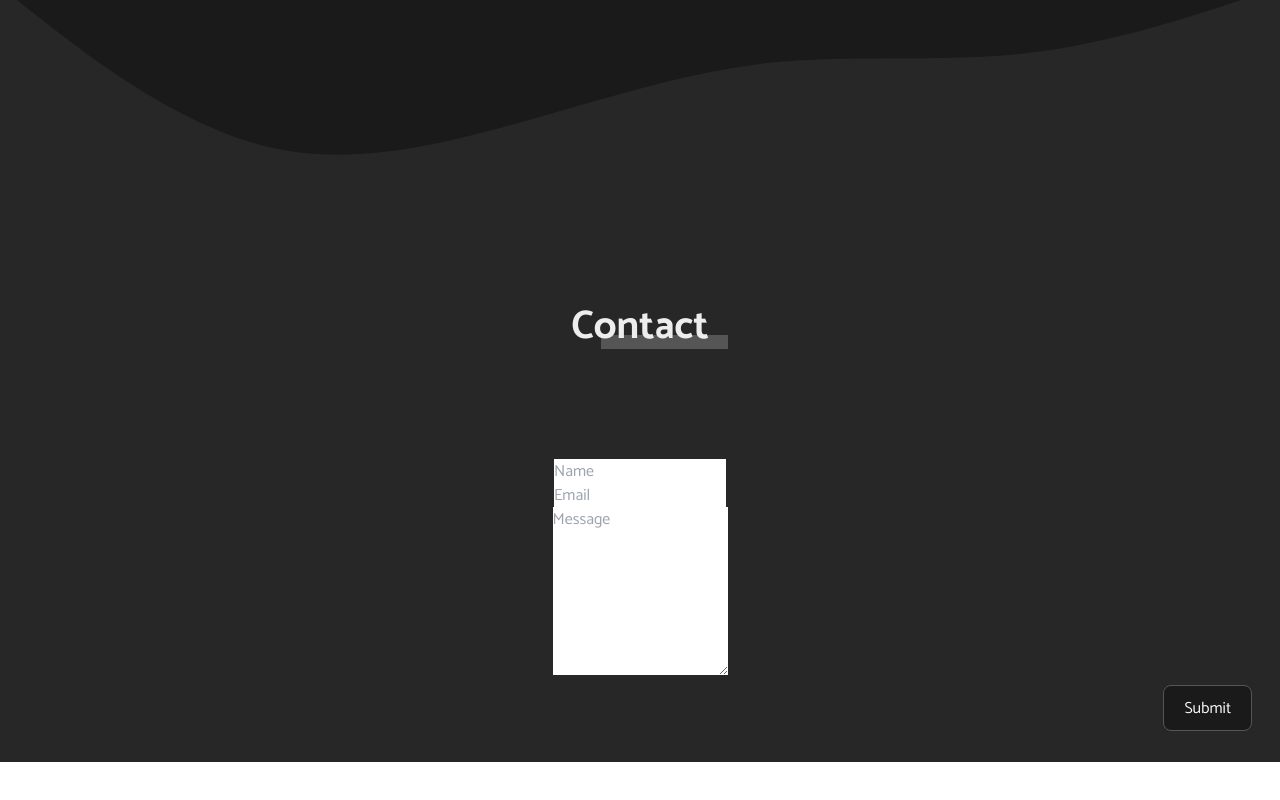
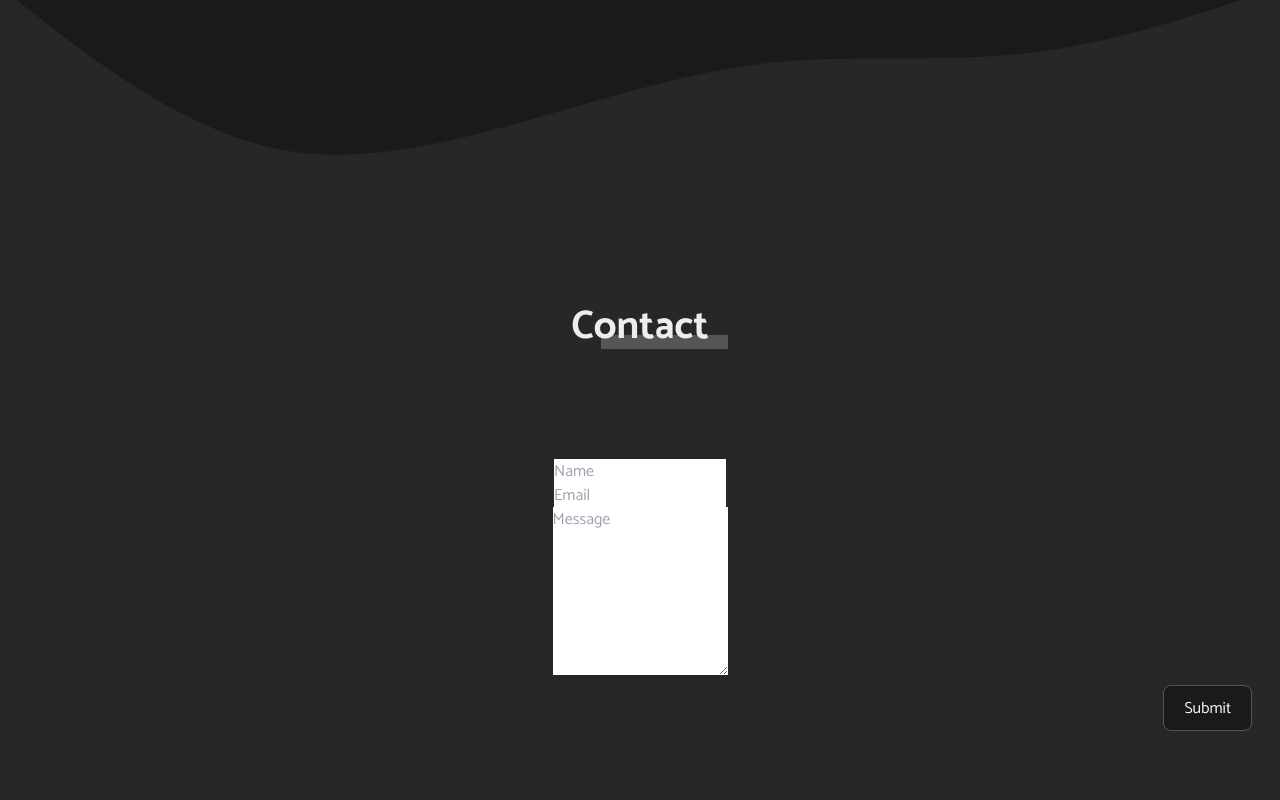
Before and after one commit to bnielsencodes/bnielsen.dev-v2, a Next.js app: page / in a window 1280 px wide. Shown: the part 8016-8816 px from the top of the page. Before the commit the page ends 8778 px from the top, so only its background shows below. Built offline with nearby package versions, Linux system fonts and the light colour scheme.

Commit message:
Update spacing

```diff
--- a/app/components/contact-section/ContactSection.tsx
+++ b/app/components/contact-section/ContactSection.tsx
@@ -5,7 +5,7 @@ export default function ContactSection({ darkMode }: { darkMode: boolean }) {
   return (
     <section
       id="contact-section"
-      className={clsx("pt-20 px-7 pb-8 overflow-x-clip", {
+      className={clsx("pt-20 px-7 pb-28 overflow-x-clip", {
         "bg-neutral-200": darkMode,
         "bg-neutral-500": !darkMode,
       })}
```
